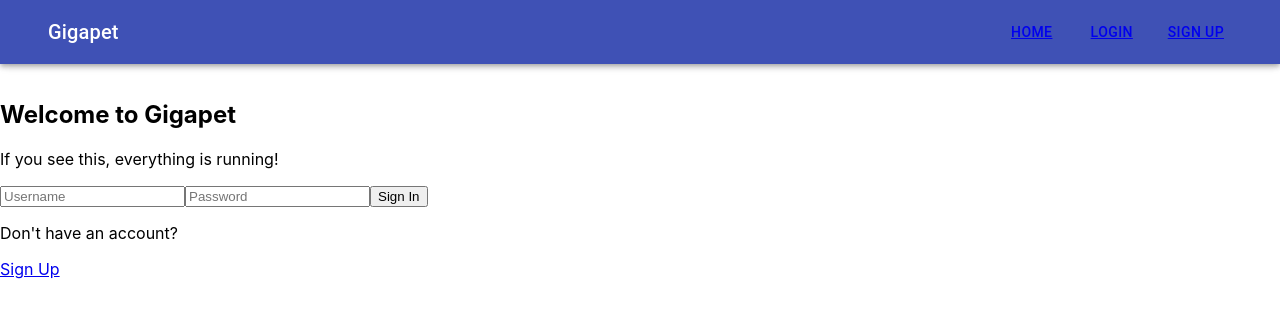
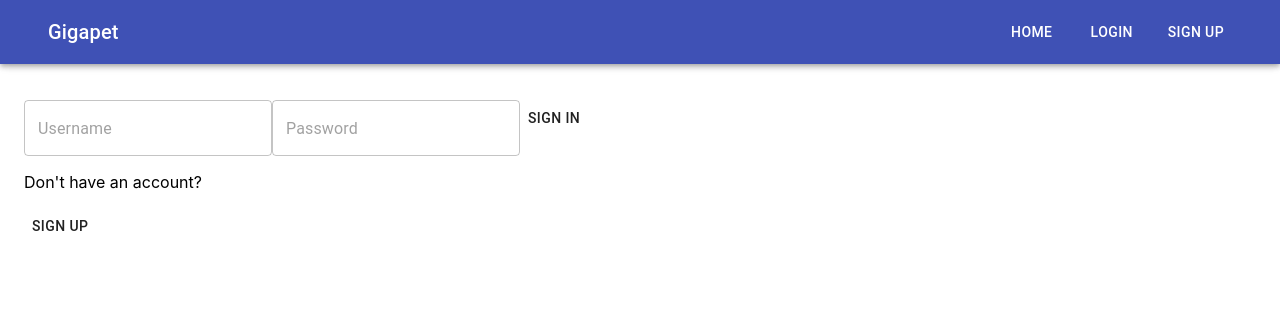
Before and after one commit to Build-Week-Gigapet-2/Front-End, a React (Create React App) app: page /api/auth/login in a window 1280 px wide. Shown: the top 318 px of the page. Built offline with nearby package versions, Linux system fonts and the light colour scheme.

Commit message:
Added material components to existing elements - login + register inputs

```diff
--- a/src/App.css
+++ b/src/App.css
@@ -5,3 +5,8 @@
 .content {
   margin-top: 100px;
 }
+
+a {
+  color: inherit;
+  text-decoration: none;
+}
--- a/src/App.js
+++ b/src/App.js
@@ -23,6 +23,9 @@ import Login from './Components/User/Login';
 import Logout from './Components/User/Logout';
 import UserPage from './Components/User/UserPage';
 
+// Material components
+import { Container } from '@material-ui/core';
+
 // // Importing FormPage Components
 
 // import FoodForm from './Components/User/foodForm';
@@ -33,11 +36,9 @@ function App() {
     return (
       <div className="app">
             <Route path='/' component={Nav} />
+
             <div className='content'>
-          <h2> Welcome to Gigapet</h2>
-          <p>If you see this, everything is running!</p>
-          </div>
-
+                <Container>
                     <Switch>
                       <Route exact path='/' component={Home} />
                       <Route exact path='/api/auth/login' component={Login} />
@@ -50,6 +51,8 @@ function App() {
                     </Switch>
 
                     <Footer />
+                </Container>
+          </div>
       </div>
     );
 }
--- a/src/Components/User/Login.js
+++ b/src/Components/User/Login.js
@@ -2,6 +2,7 @@ import React, { Fragment, useState } from 'react'
 import { Link } from 'react-router-dom';
 import { connect } from 'react-redux';
 import { login } from '../../Actions/auth';
+import { Button, TextField } from '@material-ui/core';
 
 
 function Login(props) {
@@ -30,31 +31,33 @@ function Login(props) {
 
     return (
         <Fragment>
-
-
             <form onSubmit={handleSubmit} className='log-form'>
-                <input
+                <TextField
                     type='text'
                     className='log-input'
                     name='username'
+                    variant='outlined'
                     placeholder='Username'
                     value={userData.username}
                     onChange={handleChange}
                 />
-                <input
+                <TextField
                     type='password'
                     className='log-input'
                     name='password'
+                    variant='outlined'
                     placeholder='Password'
                     value={userData.password}
                     onChange={handleChange}
                 />
 
-                <button type='submit' className='log-btn'>Sign In</button>
+                <Button type='submit' className='log-btn'>Sign In</Button>
             </form>
             <div className="reg">
                 <p>Don't have an account?</p>
-                <Link to='/api/auth/register'>Sign Up</Link>
+                <Link to='/api/auth/register'>
+                    <Button> Sign Up </Button>
+                </Link>
             </div>
         </Fragment>
     )
--- a/src/Components/User/Register.js
+++ b/src/Components/User/Register.js
@@ -2,6 +2,7 @@ import React, { Fragment, useState } from 'react'
 import { Link } from 'react-router-dom';
 import { connect } from 'react-redux';
 import { register } from '../../Actions/auth';
+import { Button, TextField } from '@material-ui/core';
 
 function Register(props) {
     const [newUser, setNewUser] = useState({
@@ -31,31 +32,35 @@ function Register(props) {
 
                 <form onSubmit={handleSubmit} className='log-form'>
 
-                    <input
+                    <TextField
                         type='text'
                         className='log-input'
                         name='username'
+                        variant='outlined'
                         placeholder='Username'
                         value={newUser.username}
                         onChange={handleChange}
                     />
 
-                    <input
+                    <TextField
                         type='password'
                         className='log-input'
                         name='password'
+                        variant='outlined'
                         placeholder='Password'
                         value={newUser.password}
                         onChange={handleChange}
                     />
 
-                    <button type='submit' className='log-btn'>Sign Up</button>
+                    <Button type='submit' className='log-btn'>Sign Up</Button>
                 </form>
                 </div>
 
             <div className="reg">
                 <p>Already have an account?</p>
-                <Link to='/api/auth/login'>Sign In</Link>
+                <Link to='/api/auth/login'>
+                    <Button> Sign In </Button>
+                </Link>
             </div>
         </Fragment>
     )
```
Also changed, not shown: src/Components/Layout/Nav.js (+9 -4 lines), 1 other file (tests, documents, lock files or other folders). Lines whose indentation alone changed are shown as unchanged.
